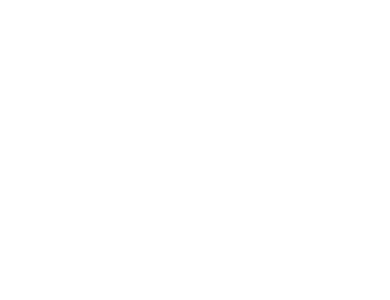
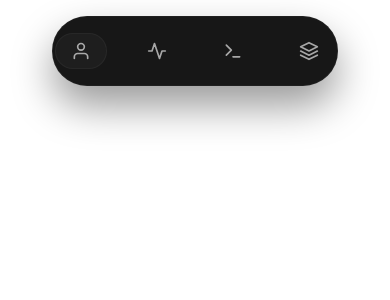
Before and after one commit to eimcharles/eimcharles.github.io, a React (Vite) app: page / in a window 390 px wide. Shown: the top 300 px of the page. Built offline with nearby package versions, Linux system fonts and the light colour scheme.

Commit message:
feat(navbar): add responsive navigation bar with active state and icons.

```diff
--- a/src/App.jsx
+++ b/src/App.jsx
@@ -1,5 +1,12 @@
+import { useState } from 'react';
+import Navbar from './components/Navbar';
+
 function App() {
-  return (<></>);
+  return (
+      <>
+        <Navbar/>
+      </>
+  )
 }
 
 export default App
--- /dev/null
+++ b/src/components/Navbar.jsx
@@ -0,0 +1,50 @@
+import React from 'react';
+import { useState } from 'react';
+import { motion } from 'framer-motion'
+import { navigationItems } from '../data/navbarData';
+
+const Navbar = () => {
+
+  const [activeTab, setActiveTab] = useState('#home');
+
+  return (
+    <nav className="fixed top-0 left-0 right-0 z-50 flex justify-center items-center p-4 md:p-6 sm:w-full select-none">
+      <div className="flex flex-row justify-center items-center px-4 py-4 gap-6 md:gap-8 w-full max-w-[80%] md:max-w-2xl
+                      font-chillax text-sm md:text-base
+                      rounded-full border border-neutral-800/60 bg-neutral-900
+                      backdrop-blur-md shadow-[0_20px_40px_rgba(0,0,0,0.4)]
+                      transition-all duration-500 ease-in-out">
+
+      {navigationItems.map((item) => {
+        const Icon = item.icon;
+        const isActive = activeTab === item.href;
+
+        return (
+          <a
+          key={item.linkName}
+          href={item.href}
+          onClick={() => setActiveTab(item.href)}
+          className="relative flex items-center gap-2 px-4 py-2 rounded-full
+                    text-sm font-medium transition-colors duration-300 outline-none z-10
+                    text-neutral-200/70 hover:text-neutral-100">
+
+          {isActive && (
+              <motion.span
+                layoutId="activeTab"
+                className="absolute inset-0 bg-neutral-800/50 rounded-full -z-10 border border-neutral-700/30"
+                transition={{ type: "spring", stiffness: 380, damping: 30 }}
+              />
+            )}
+
+          <span className="block text-xl md:text-lg transition-all duration-500"><Icon/></span>
+          <span className="hidden md:inline text-sm transition-all duration-500 tracking-wide">{item.linkName}</span>
+          </a>
+        );
+      })}
+
+      </div>
+    </nav>
+  );
+};
+
+export default Navbar;
--- /dev/null
+++ b/src/data/navbarData.js
@@ -0,0 +1,8 @@
+import { FiUser, FiActivity, FiTerminal, FiLayers, FiFileText } from "react-icons/fi";
+
+export const navigationItems = [
+  {linkName: 'Home', href: '#home', icon: FiUser},
+  {linkName: 'Experience', href: '#experience', icon: FiActivity},
+  {linkName: 'Projects', href: '#projects', icon: FiTerminal},
+  {linkName: 'Toolkit', href: '#toolkit', icon: FiLayers}
+];
```
